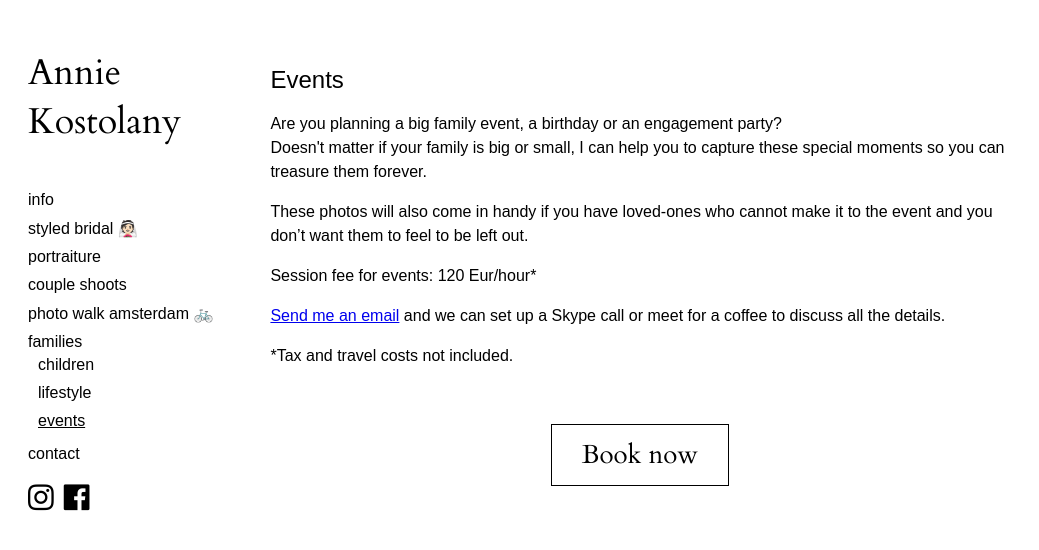
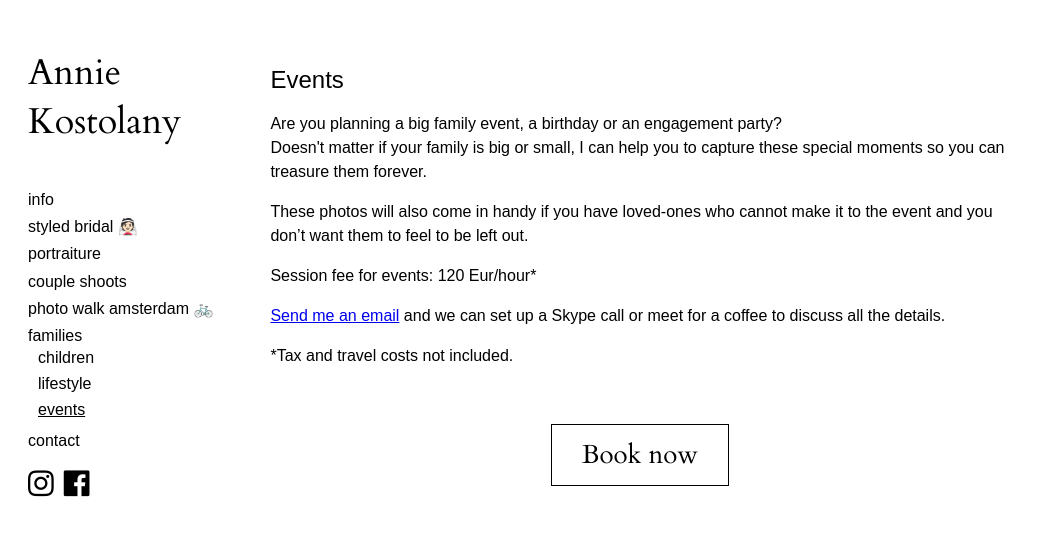
Before and after one commit to 3n1k0/anniekostolany.com, a React app: page /events in a window 1280 px wide. Shown: the top 550 px of the page, without its empty margins (0-1039 px from the left). Built offline with nearby package versions, Linux system fonts and the light colour scheme.

Commit message:
fix menu item height

```diff
--- a/src/components/ApplicationShell/Menu/MenuItem/style.scss
+++ b/src/components/ApplicationShell/Menu/MenuItem/style.scss
@@ -1,4 +1,5 @@
 .menuItem {
+	line-height: 1em;
 	list-style-type: none;
 	margin: 0;
 	padding: 0;
```
